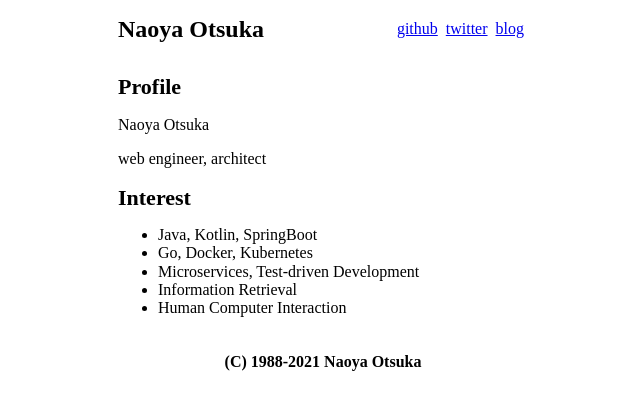
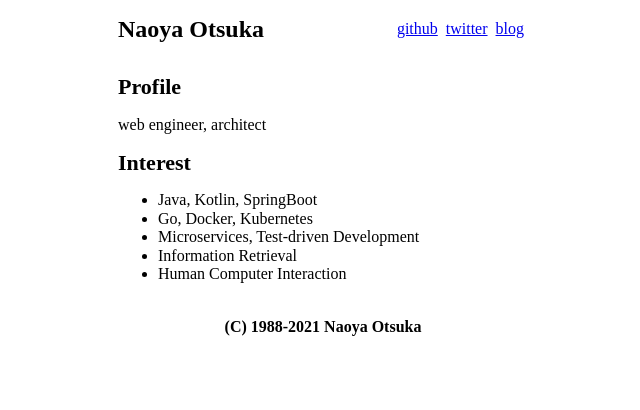
Before and after one commit to otknoy/otknoy.github.io, a Next.js app: page / in a window 1280 px wide. Shown: the top 410 px of the page, without its empty margins (317-957 px from the left). Built offline with nearby package versions, Linux system fonts and the light colour scheme.

Commit message:
remove my name from profile

```diff
--- a/src/components/organisms/Profile.tsx
+++ b/src/components/organisms/Profile.tsx
@@ -9,9 +9,6 @@ const Profile: React.SFC = () => (
 
     <div>
       <p>
-        <Text>Naoya Otsuka</Text>
-      </p>
-      <p>
         <Text>web engineer, architect</Text>
       </p>
     </div>
```
Also changed, not shown: 1 other file (tests, documents, lock files or other folders).
